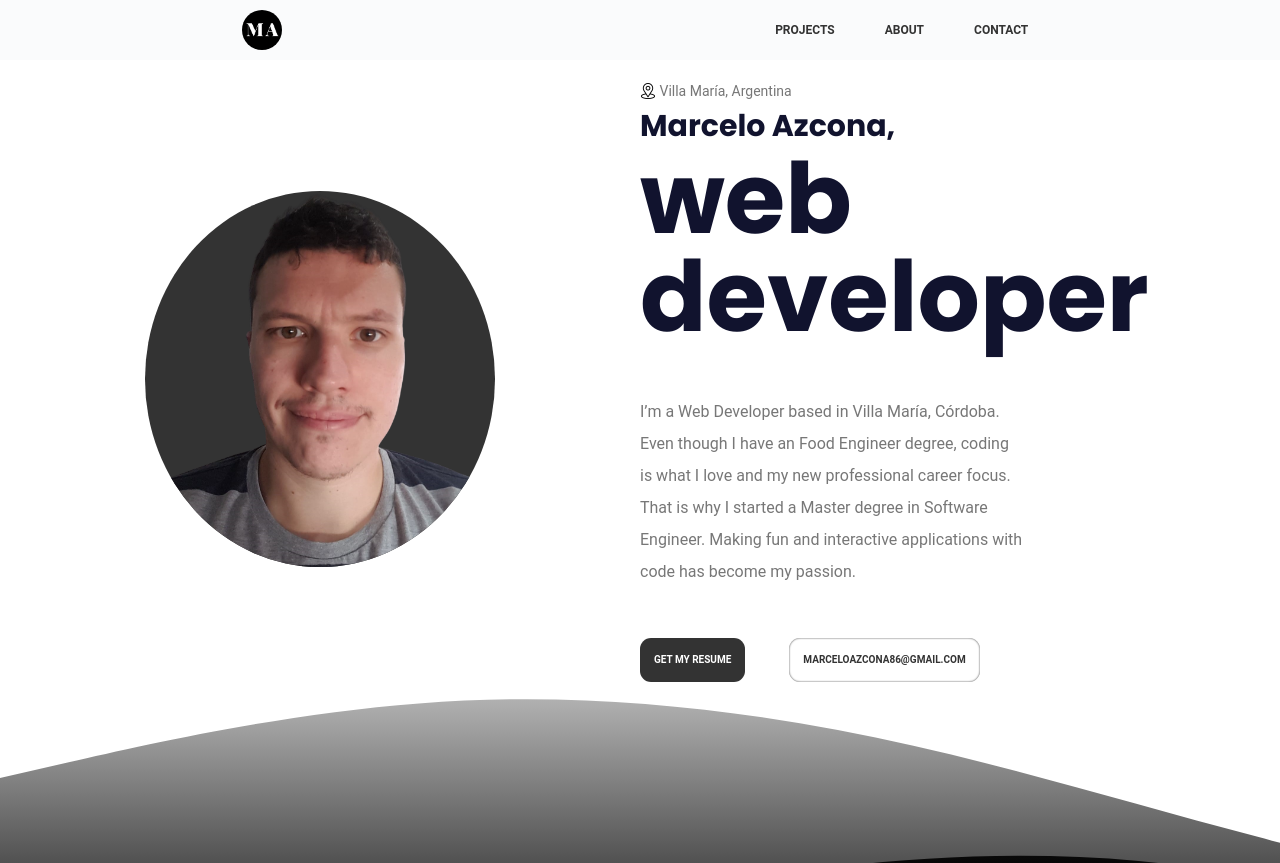
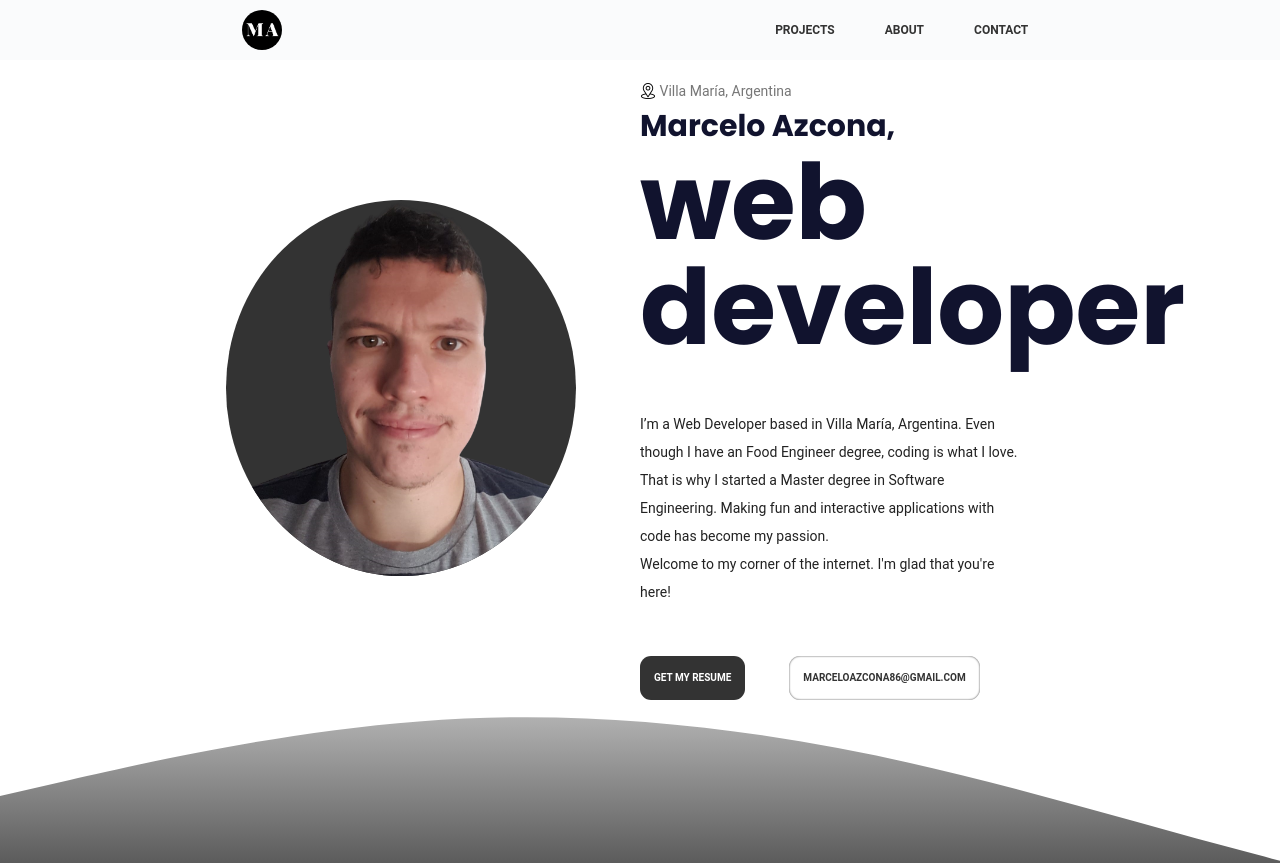
Before and after one commit to marcelo-azcona/Portfolio, a React (Create React App) app: page / in a window 1280 px wide. Shown: the top 863 px of the page. Built offline with nearby package versions, Linux system fonts and the light colour scheme.

Commit message:
Change H2Header Component

```diff
--- a/package.json
+++ b/package.json
@@ -11,8 +11,11 @@
     "@types/node": "^16.18.2",
     "@types/react": "^18.0.24",
     "@types/react-dom": "^18.0.8",
+    "animate.css": "^4.1.1",
+    "framer-motion": "^7.6.7",
     "hamburger-react": "^2.5.0",
     "react": "^18.2.0",
+    "react-animation-on-scroll": "^5.1.0",
     "react-dom": "^18.2.0",
     "react-scripts": "5.0.1",
     "sass": "^1.55.0",
--- a/src/components/UI/general-styles.scss
+++ b/src/components/UI/general-styles.scss
@@ -16,6 +16,9 @@ $color-gray-dark-4: #222;
 
 $color-white: #fff;
 $color-black: #000;
+$color-black-2: #0c0c0c;
+$color-black-3: #1d1d1d;
+$color-black-4: #181818;
 
 /* FONT - SIZES */
 $default-font-size: 1.6rem;
--- a/src/components/UI/headings/H2Header.tsx
+++ b/src/components/UI/headings/H2Header.tsx
@@ -3,15 +3,15 @@ import './Header.styles.scss';
 const SectionHeader = ({
   sectionType,
   sectionExtraClass,
-  text,
+  children,
 }: {
   sectionType: string;
   sectionExtraClass?: string;
-  text: string;
+  children: string;
 }) => {
   return (
     <div className={`${sectionType}__header`}>
-      <h2 className={`${sectionType}__title`}>{text}</h2>
+      <h2 className={`${sectionType}__title`}>{children}</h2>
     </div>
   );
 };
--- a/src/components/about-me/AboutSection.tsx
+++ b/src/components/about-me/AboutSection.tsx
@@ -1,12 +1,12 @@
 import ParagraphDark from '../UI/text/ParagraphDark';
-import SectionHeader from '../UI/headings/H2Header';
+import H2Header from '../UI/headings/H2Header';
 import AboutMe from './AboutMe';
 import './AboutMe.styles.scss';
 
 const AboutSection = () => {
   return (
     <section className="about-section">
-      <SectionHeader sectionType="about" text={'About Me'} />
+      <H2Header sectionType="about">About me</H2Header>
       <AboutMe
         projectTitle={`Hi! 👋 I'm Marcelo`}
         techStack={[
--- a/src/components/contact/ContactSection.styles.scss
+++ b/src/components/contact/ContactSection.styles.scss
@@ -25,9 +25,17 @@
 }
 
 .contact__links {
+  opacity: 1;
+  transform: translateY(0rem);
+  transition: all 0.5s ease-out;
   display: flex;
   justify-content: space-evenly;
   width: 90%;
   margin: 0 auto;
   gap: 8rem;
+
+  &--off {
+    opacity: 0;
+    transform: translateY(5rem);
+  }
 }
--- a/src/components/contact/ContactSection.tsx
+++ b/src/components/contact/ContactSection.tsx
@@ -1,3 +1,5 @@
+import { useRef } from 'react';
+import { useInView } from 'framer-motion';
 import ContactForm from './ContactForm';
 import LinkWhite from '../UI/links/LinkLight';
 import H3Header from '../UI/headings/H3Header';
@@ -6,13 +8,20 @@ import H2Header from '../UI/headings/H2Header';
 import './ContactSection.styles.scss';
 
 const ContactSection = () => {
+  const ref = useRef(null);
+  // const isInView = useInView(ref, { once: true });
+  const isInView = useInView(ref);
+
   return (
-    <section className="contact-section">
-      <H2Header sectionType="contact" text={'Contact'} />
+    <section className="contact-section" ref={ref}>
+      <H2Header sectionType="contact">Contact</H2Header>
       <div className="contact__container">
         <H3Header extraClass="h3header--white">Let's get in touch!</H3Header>
 
-        <div className="contact__links">
+        <div
+          ref={ref}
+          className={isInView ? 'contact__links' : 'contact__links--off'}
+        >
           <LinkWhite
             extraClass="link__light--mw"
             href="mailto:marceloazcona86@gmail.com"
--- a/src/components/hero/Hero.styles.scss
+++ b/src/components/hero/Hero.styles.scss
@@ -4,15 +4,18 @@
   padding-top: 8rem;
   min-height: 85vh;
 
-  &__content-left {
+  &__content {
+    // padding: 0 12rem;
     display: grid;
+
     grid-template-columns: 1fr 1fr;
-    justify-items: center;
+    justify-items: end;
     align-items: center;
   }
 
   &__logo-box {
-    width: 35rem;
+    margin-right: 6.4rem;
+    max-width: 35rem;
     border-radius: 50%;
   }
 
@@ -50,11 +53,12 @@
 
   &__main-title {
     line-height: 1;
-    font-size: 9.8rem;
+    font-size: 10.5rem;
   }
 
   &__main-text {
-    font-size: 1.6rem;
+    color: $color-gray-dark-4;
+    font-size: 1.4rem;
     text-align: start;
     line-height: 2;
     margin: 5rem 0;
--- a/src/components/hero/Hero.tsx
+++ b/src/components/hero/Hero.tsx
@@ -7,7 +7,7 @@ import './Hero.styles.scss';
 const Hero = () => {
   return (
     <div className="hero">
-      <div className="hero__content-left">
+      <div className="hero__content">
         <div className="hero__logo-box">
           <img
             className="hero__logo-img"
@@ -34,11 +34,12 @@ const Hero = () => {
             <span className="hero__main-title">developer</span>
           </h1>
           <p className="hero__main-text">
-            I’m a Web Developer based in Villa María, Córdoba. Even though I
-            have an Food Engineer degree, coding is what I love and my new
-            professional career focus. That is why I started a Master degree in
-            Software Engineer. Making fun and interactive applications with code
-            has become my passion.
+            I’m a Web Developer based in Villa María, Argentina. Even though I
+            have an Food Engineer degree, coding is what I love. That is why I
+            started a Master degree in Software Engineering. Making fun and
+            interactive applications with code has become my passion.
+            <br />
+            Welcome to my corner of the internet. I'm glad that you're here!
           </p>
           <LinkDark
             href={'resume'} //resume path
--- a/src/components/projects/ProjectsSection.tsx
+++ b/src/components/projects/ProjectsSection.tsx
@@ -17,7 +17,7 @@ export type ProjectProps = {
 const ProjectsSection = () => {
   return (
     <section id="projects-section" className="projects-section">
-      <H2Header sectionType="projects" text={'Projects'} />
+      <H2Header sectionType="projects">Projects</H2Header>
 
       <ProjectRight
         projectTitle={'Climbours'}
```
Also changed, not shown: 1 other file (tests, documents, lock files or other folders).
